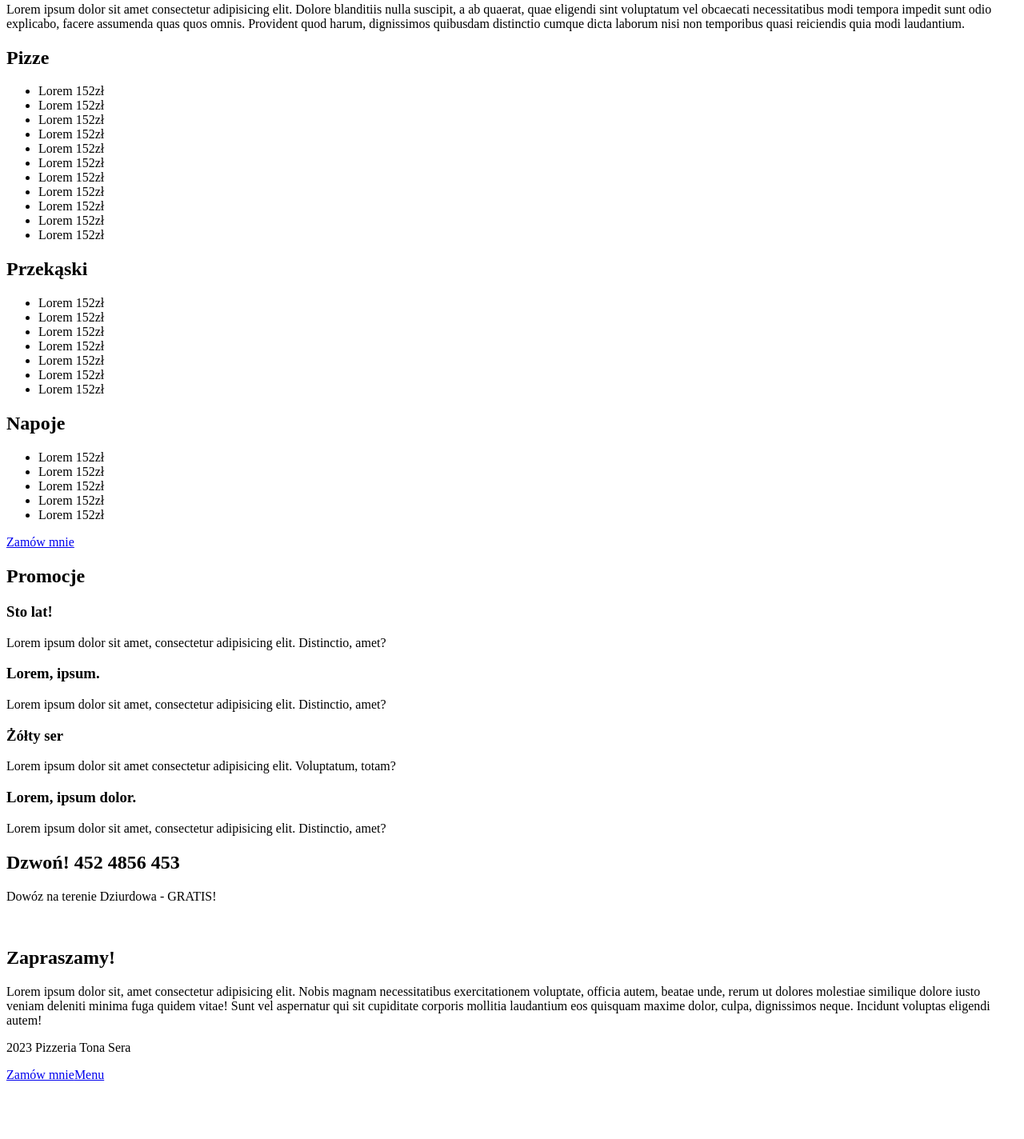
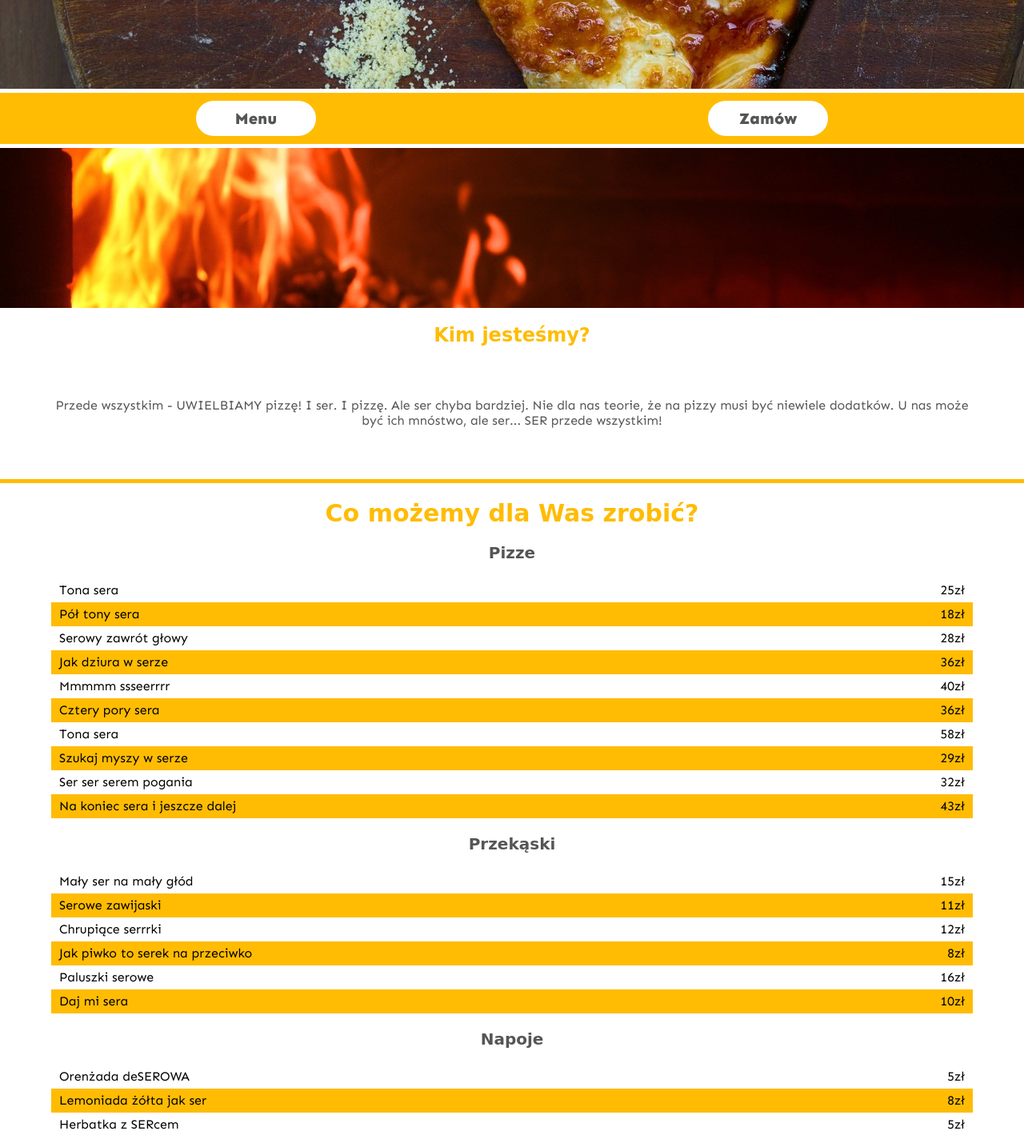
Before and after one commit to magsaram/TonaSera, a plain HTML site: page index.html in a window 1280 px wide. Shown: the part 297-1721 px from the top of the page at 80% size. Before the commit the page ends 1658 px from the top, so only its background shows below. Drawn offline with Linux system fonts and the light colour scheme; a web font is replaced by a local one.

Commit message:
finish 375px version

```diff
--- a/css/style.css
+++ b/css/style.css
@@ -1,2 +1,260 @@
-/* font-family: 'Sen', sans-serif;
-font-family: 'Tilt Neon', cursive; */
+* {
+  padding: 0;
+  margin: 0;
+}
+:root {
+  --yellow: #ffbc03;
+  --grey: #555;
+  --neon: "Tilt Neon", cursive;
+}
+body {
+  width: 100%;
+  font-family: "Sen", sans-serif;
+}
+main {
+  width: 100%;
+  max-width: 1440px;
+  margin: 0 auto;
+}
+h1,
+h2,
+h3 {
+  font-family: var(--neon);
+}
+header {
+  padding: 5%;
+  height: 280px;
+  background-image: url(../images/header.jpg);
+  background-repeat: no-repeat;
+  background-size: cover;
+  background-position: 0px;
+  color: white;
+  text-shadow: 0px 5px 10px black;
+}
+header img {
+  width: 50px;
+}
+.header-text {
+  width: 80%;
+}
+header div div h2:nth-child(2) {
+  font-size: 30px;
+}
+h1 {
+  font-size: 45px;
+  color: var(--yellow);
+  margin-bottom: 10px;
+}
+header div div h2:nth-child(3) {
+  font-size: 15px;
+  text-transform: lowercase;
+  letter-spacing: 2px;
+  margin-bottom: 10px;
+}
+header p {
+  width: 75%;
+  opacity: 0.8;
+}
+header a {
+  display: none;
+}
+nav a:nth-child(1),
+nav a:nth-child(2),
+nav a:nth-child(4),
+nav a:nth-child(6) {
+  display: none;
+}
+nav {
+  width: 100%;
+  display: flex;
+  justify-content: space-around;
+  margin: 5px auto;
+  background-color: var(--yellow);
+}
+nav a {
+  width: 150px;
+  padding: 10px 0;
+  background-color: white;
+  border-radius: 30px;
+  text-align: center;
+  margin: 10px auto;
+  font-size: 20px;
+  text-decoration: none;
+  color: var(--grey);
+  font-weight: 800;
+}
+.onas > div:first-child {
+  height: 200px;
+  margin-bottom: 20px;
+  overflow: hidden;
+}
+.onas div img {
+  width: 100%;
+  transform: translateY(-40px);
+}
+.onas-text h2 {
+  font-family: var(--neon);
+  text-align: center;
+  color: var(--yellow);
+}
+.onas-text p {
+  text-align: center;
+  color: var(--grey);
+  padding: 5%;
+}
+.rozdzielacz {
+  width: 100%;
+  height: 5px;
+  background-color: var(--yellow);
+  margin-bottom: 20px;
+}
+.menu {
+  padding: 0 5%;
+}
+.menu h3 {
+  text-align: center;
+  color: var(--grey);
+  font-size: 20px;
+}
+.menu h2,
+.promocje h2 {
+  text-align: center;
+  color: var(--yellow);
+  font-size: 30px;
+  margin-bottom: 20px;
+}
+ul {
+  margin: 20px 0;
+  line-height: 30px;
+}
+ul li:nth-child(even) {
+  background-color: var(--yellow);
+}
+li {
+  display: flex;
+  justify-content: space-between;
+  list-style: none;
+  padding: 0 10px;
+}
+ul li p {
+  display: inline-block;
+}
+.button2-zamowienie {
+  box-sizing: border-box;
+  display: inline-block;
+  width: 100%;
+  background-color: var(--grey);
+  color: white;
+  text-decoration: none;
+  padding: 20px;
+  font-size: 20px;
+  text-align: center;
+  font-weight: 800;
+}
+.promocje {
+  box-sizing: border-box;
+  padding: 5%;
+  margin: 0 auto;
+  text-align: center;
+}
+.promocje p {
+  margin: 10px;
+  color: var(--grey);
+}
+.stolat,
+.zoltyser {
+  box-sizing: border-box;
+  width: 100%;
+  border-radius: 20px;
+  margin-bottom: 20px;
+  padding: 20px;
+}
+.stolat {
+  border: 2px solid var(--grey);
+}
+.stolat h3:first-child,
+.zoltyser h3:first-child {
+  font-size: 25px;
+  text-decoration: underline;
+}
+.stolat h3:nth-child(3),
+.zoltyser h3:nth-child(3) {
+  color: red;
+}
+.zoltyser {
+  border: 2px solid var(--yellow);
+}
+.zamowienie {
+  box-sizing: border-box;
+  width: 100%;
+  height: 200px;
+  background-image: url(../images/zamowienie.jpg);
+  background-repeat: no-repeat;
+  background-size: 250%;
+  background-position: right;
+  text-align: right;
+  padding: 35px 30px;
+  color: white;
+  text-shadow: 0px 5px 10px black;
+}
+.zamowienie p {
+  width: 50%;
+  margin: 10px 0 0 auto;
+}
+.zamowienie h3 {
+  font-weight: 400;
+}
+.zamowienie h2 {
+  letter-spacing: 2px;
+}
+.img-adres {
+  width: 100%;
+  height: 200px;
+  overflow: hidden;
+  margin-bottom: 5px;
+}
+.img-adres img {
+  width: 100%;
+  transform: translateY(-50px);
+}
+.adres h2 {
+  text-align: center;
+  margin-top: 20px;
+  color: var(--yellow);
+}
+.text-adres p {
+  padding: 20px;
+  color: var(--grey);
+  text-align: center;
+}
+footer {
+  width: 100%;
+  display: flex;
+  flex-direction: column-reverse;
+  text-align: center;
+  margin: 5px auto;
+  background-color: var(--yellow);
+}
+.button-footer {
+  width: 100%;
+  display: flex;
+  justify-content: space-around;
+  margin: 5px auto;
+  background-color: var(--yellow);
+}
+footer a {
+  display: inline-block;
+  width: 150px;
+  padding: 10px 0;
+  background-color: white;
+  border-radius: 30px;
+  text-align: center;
+  margin: 20px auto;
+  font-size: 20px;
+  text-decoration: none;
+  color: var(--grey);
+  font-weight: 800;
+}
+footer p {
+  margin-bottom: 10px;
+}
--- a/index.html
+++ b/index.html
@@ -7,6 +7,7 @@
     <link rel="stylesheet" href="./css/style.css" />
     <link rel="preconnect" href="https://fonts.googleapis.com" />
     <link rel="preconnect" href="https://fonts.gstatic.com" crossorigin />
+    <link rel="icon" href="./images/pizza-logo.png" />
     <link
       href="https://fonts.googleapis.com/css2?family=Sen:wght@400;800&family=Tilt+Neon&display=swap"
       rel="stylesheet"
@@ -15,122 +16,173 @@
   </head>
   <body>
     <header>
+      <div class="header-text" id="nav-top">
         <div class="header-text">
-        <h1>Pizzeria Tona Sera</h1>
+          <h2>Pizzeria</h2>
+          <h1>Tona Sera</h1>
           <h2>Najlepsza pizza ever</h2>
           <p>
-          Cienkie czy grube ciasto? Salami, szynka czy może brokuły i fenkuł? To
-          zależy od Ciebie, ale wiedz jedno... nie żałujemy ssseeeraaaa!
+            Cienkie czy grube ciasto? Salami, szynka czy może brokuły i fenkuł?
+            To zależy od Ciebie, ale wiedz jedno... nie żałujemy ssseeeraaaa!
           </p>
-        <a href="#telefon">Zamów mnie</a>
+          <a class="button-zamowienie" href="#nav-zamowienie">Zamów mnie</a>
         </div>
-      <img src="??????????" alt="pizza" />
+      </div>
     </header>
     <nav>
-      <a href="#top">Na górę</a><a href="#onas">O nas</a><a href="#menu">Menu</a
-      ><a href="#promocje">Promocje</a><a href="#zamowienie">Zamów</a
-      ><a href="#adres">Adres</a>
+      <a href="#nav-top">Na górę</a><a href="#nav-onas">O nas</a
+      ><a href="#nav-menu">Menu</a><a href="#nav-promocje">Promocje</a
+      ><a href="#nav-zamowienie">Zamów</a><a href="#nav-adres">Adres</a>
     </nav>
     <main>
-      <div><img src="???????" alt="pizzeria" /></div>
       <div class="onas">
+        <div><img src="./images/onas.jpg" alt="pizzeria" /></div>
+        <div class="onas-text" id="nav-onas">
           <div>
             <h2>Kim jesteśmy?</h2>
             <p>
-            Lorem ipsum dolor sit amet consectetur adipisicing elit. Dolore
-            blanditiis nulla suscipit, a ab quaerat, quae eligendi sint
-            voluptatum vel obcaecati necessitatibus modi tempora impedit sunt
-            odio explicabo, facere assumenda quas quos omnis. Provident quod
-            harum, dignissimos quibusdam distinctio cumque dicta laborum nisi
-            non temporibus quasi reiciendis quia modi laudantium.
+              Przede wszystkim - UWIELBIAMY pizzę! I ser. I pizzę. Ale ser chyba
+              bardziej. Nie dla nas teorie, że na pizzy musi być niewiele
+              dodatków. U nas może być ich mnóstwo, ale ser... SER przede
+              wszystkim!
             </p>
           </div>
         </div>
+      </div>
       <div class="rozdzielacz"></div>
-      <div class="menu">
+      <div class="menu" id="nav-menu">
+        <h2>Co możemy dla Was zrobić?</h2>
         <div>
-          <h2>Pizze</h2>
+          <h3>Pizze</h3>
           <ul>
-            <li>Lorem 152zł</li>
-            <li>Lorem 152zł</li>
-            <li>Lorem 152zł</li>
-            <li>Lorem 152zł</li>
-            <li>Lorem 152zł</li>
-            <li>Lorem 152zł</li>
-            <li>Lorem 152zł</li>
-            <li>Lorem 152zł</li>
-            <li>Lorem 152zł</li>
-            <li>Lorem 152zł</li>
-            <li>Lorem 152zł</li>
+            <li>
+              <p>Tona sera</p>
+              <p>25zł</p>
+            </li>
+            <li>
+              <p>Pół tony sera</p>
+              <p>18zł</p>
+            </li>
+            <li>
+              <p>Serowy zawrót głowy</p>
+              <p>28zł</p>
+            </li>
+            <li>
+              <p>Jak dziura w serze</p>
+              <p>36zł</p>
+            </li>
+            <li>
+              <p>Mmmmm ssseerrrr</p>
+              <p>40zł</p>
+            </li>
+            <li>
+              <p>Cztery pory sera</p>
+              <p>36zł</p>
+            </li>
+            <li>
+              <p>Tona sera</p>
+              <p>58zł</p>
+            </li>
+            <li>
+              <p>Szukaj myszy w serze</p>
+              <p>29zł</p>
+            </li>
+            <li>
+              <p>Ser ser serem pogania</p>
+              <p>32zł</p>
+            </li>
+            <li>
+              <p>Na koniec sera i jeszcze dalej</p>
+              <p>43zł</p>
+            </li>
           </ul>
         </div>
         <div>
-          <h2>Przekąski</h2>
+          <h3>Przekąski</h3>
           <ul>
-            <li>Lorem 152zł</li>
-            <li>Lorem 152zł</li>
-            <li>Lorem 152zł</li>
-            <li>Lorem 152zł</li>
-            <li>Lorem 152zł</li>
-            <li>Lorem 152zł</li>
-            <li>Lorem 152zł</li>
+            <li>
+              <p>Mały ser na mały głód</p>
+              <p>15zł</p>
+            </li>
+            <li>
+              <p>Serowe zawijaski</p>
+              <p>11zł</p>
+            </li>
+            <li>
+              <p>Chrupiące serrrki</p>
+              <p>12zł</p>
+            </li>
+            <li>
+              <p>Jak piwko to serek na przeciwko</p>
+              <p>8zł</p>
+            </li>
+            <li>
+              <p>Paluszki serowe</p>
+              <p>16zł</p>
+            </li>
+            <li>
+              <p>Daj mi sera</p>
+              <p>10zł</p>
+            </li>
           </ul>
         </div>
         <div>
-          <h2>Napoje</h2>
+          <h3>Napoje</h3>
           <ul>
-            <li>Lorem 152zł</li>
-            <li>Lorem 152zł</li>
-            <li>Lorem 152zł</li>
-            <li>Lorem 152zł</li>
-            <li>Lorem 152zł</li>
+            <li>
+              <p>Orenżada deSEROWA</p>
+              <p>5zł</p>
+            </li>
+            <li>
+              <p>Lemoniada żółta jak ser</p>
+              <p>8zł</p>
+            </li>
+            <li>
+              <p>Herbatka z SERcem</p>
+              <p>5zł</p>
+            </li>
           </ul>
         </div>
       </div>
-      <div><a href="#telefon">Zamów mnie</a></div>
-      <div class="promocje">
+      <div>
+        <a class="button2-zamowienie" href="#nav-zamowienie">Zamów mnie</a>
+      </div>
+      <div class="promocje" id="nav-promocje">
         <h2>Promocje</h2>
-        <div>
+        <div class="stolat">
           <h3>Sto lat!</h3>
-          <p>
-            Lorem ipsum dolor sit amet, consectetur adipisicing elit.
-            Distinctio, amet?
-          </p>
-          <h3>Lorem, ipsum.</h3>
-          <p>
-            Lorem ipsum dolor sit amet, consectetur adipisicing elit.
-            Distinctio, amet?
-          </p>
+          <p>Masz urodziny? Pokaż dowód i powiedz:</p>
+          <h3>To dziś!</h3>
+          <p>W prezencie dostaniesz przekąskę gratis.</p>
         </div>
-        <div>
+        <div class="zoltyser">
           <h3>Żółty ser</h3>
           <p>
-            Lorem ipsum dolor sit amet consectetur adipisicing elit. Voluptatum,
-            totam?
+            Załóż na siebie jakiekolwiek żółte ubranie, pokaż nam i krzyknij:
           </p>
-          <h3>Lorem, ipsum dolor.</h3>
-          <p>
-            Lorem ipsum dolor sit amet, consectetur adipisicing elit.
-            Distinctio, amet?
-          </p>
+          <h3>Ser rządzi!</h3>
+          <p>Dostaniesz 10% rabatu na całe zamówienie.</p>
         </div>
       </div>
-      <div class="zamowienie">
-        <h2>Dzwoń! 452 4856 453</h2>
-        <p>Dowóz na terenie Dziurdowa - GRATIS!</p>
+      <div class="zamowienie" id="nav-zamowienie">
+        <h3>Dzwoń!</h3>
+        <h2>452 4856 453</h2>
+        <p>Dowóz na terenie Dziuradowa - GRATIS!</p>
       </div>
-      <div class="adres">
-        <div><img src="?????????" alt="" /></div>
-        <div class="text-onas">
+      <div class="adres" id="nav-adres">
+        <div class="text-adres">
           <h2>Zapraszamy!</h2>
           <p>
-            Lorem ipsum dolor sit, amet consectetur adipisicing elit. Nobis
-            magnam necessitatibus exercitationem voluptate, officia autem,
-            beatae unde, rerum ut dolores molestiae similique dolore iusto
-            veniam deleniti minima fuga quidem vitae! Sunt vel aspernatur qui
-            sit cupiditate corporis mollitia laudantium eos quisquam maxime
-            dolor, culpa, dignissimos neque. Incidunt voluptas eligendi autem!
+            Gdzie znajduje się Pizzeria Tona Sera? Proste! Wjedź do Dziuradowa,
+            na głównym skrzyżowaniu pojedź w lewo, potem prosto, koło kościoła w
+            prawo, przy pomniku czarnej dziury objedźcie rondo i zjedźcie w
+            piąty zjazd, potem już prosto!
           </p>
+          <p>...a tak serio...</p>
+          <p>ulica Dalmatyńskiej Kropki 54, Dziuradowo</p>
+        </div>
+        <div class="img-adres">
+          <img src="./images/end.jpg" alt="pizza" />
         </div>
       </div>
     </main>
@@ -138,7 +190,10 @@
       <div>
         <p>2023 Pizzeria Tona Sera</p>
       </div>
-      <div><a href="#telefon">Zamów mnie</a><a href="#menu">Menu</a></div>
+      <div class="button-footer">
+        <a href="#nav-menu">Menu</a>
+        <a class="button-zamowienie" href="#nav-zamowienie">Zamów</a>
+      </div>
     </footer>
   </body>
 </html>
```
Also changed, not shown: images/end.jpg (added), images/header.jpg (added), images/onas.jpg (added), images/pizza-logo.png (added), images/zamowienie.jpg (added). Lines whose indentation alone changed are shown as unchanged.
